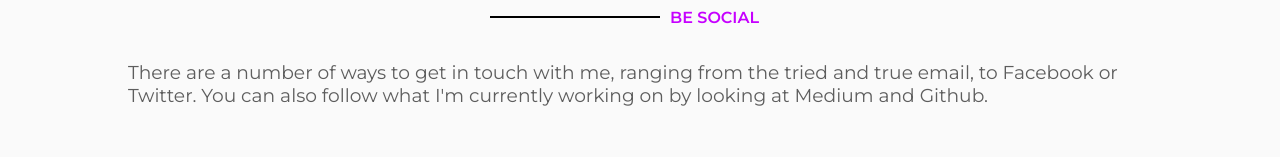
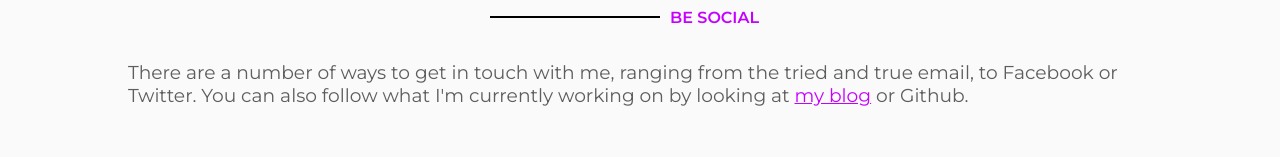
Before and after one commit to cyborch/cyborch-com, a Vue app: page /contact in a window 1280 px wide. Shown: the part 129-286 px from the top of the page. Built offline with nearby package versions, Linux system fonts and the light colour scheme.

Commit message:
Updated intro.

```diff
--- a/src/components/Contact.vue
+++ b/src/components/Contact.vue
@@ -8,7 +8,9 @@
       <p>
         There are a number of ways to get in touch with me, ranging from the
         tried and true email, to Facebook or Twitter. You can also follow what
-        I'm currently working on by looking at Medium and Github.
+        I'm currently working on by looking at
+        <a target="_blank" href="https://blog.cyborch.com/">my blog</a>
+        or Github.
       </p>
       <table>
         <tr>
```
